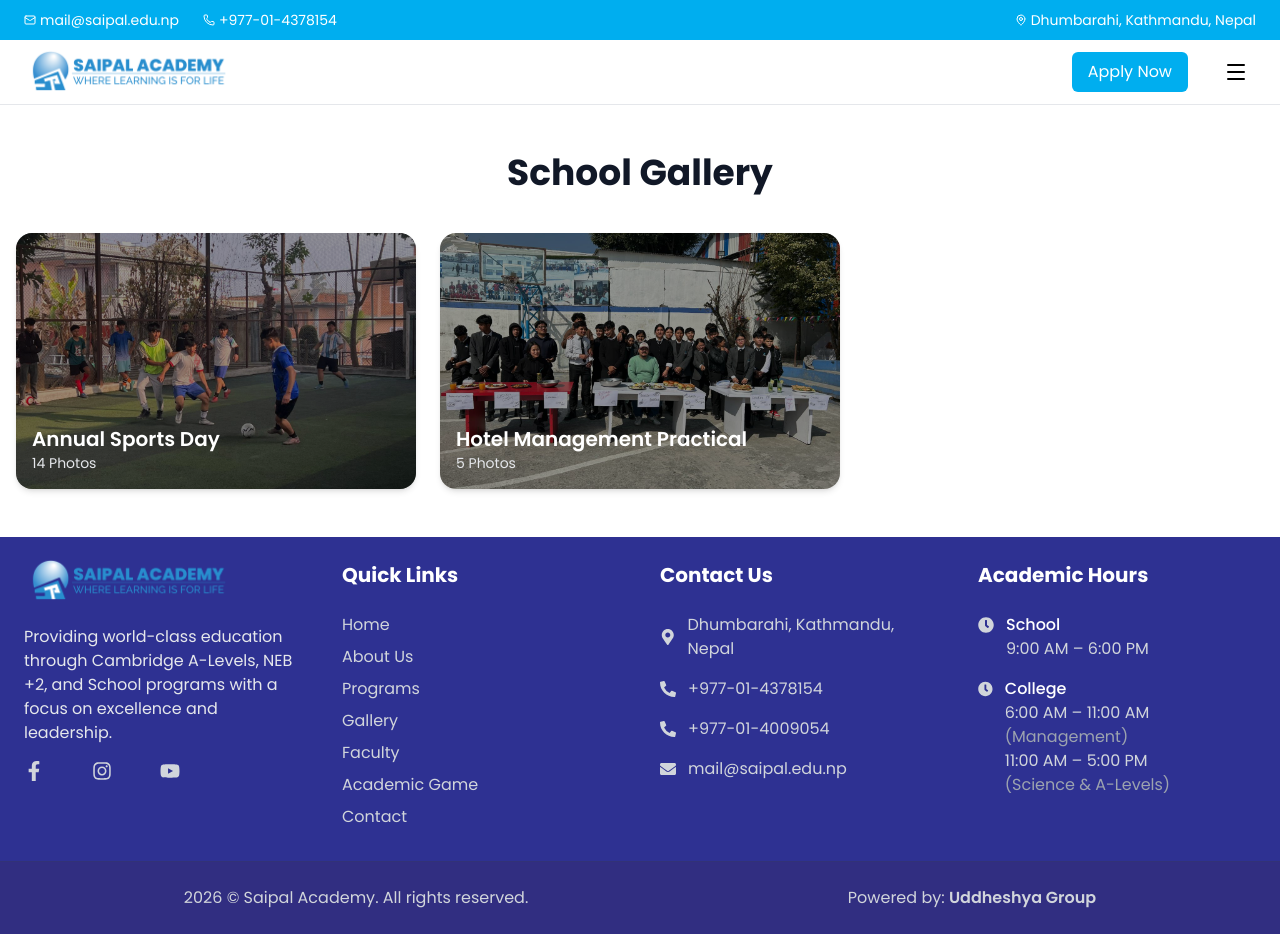
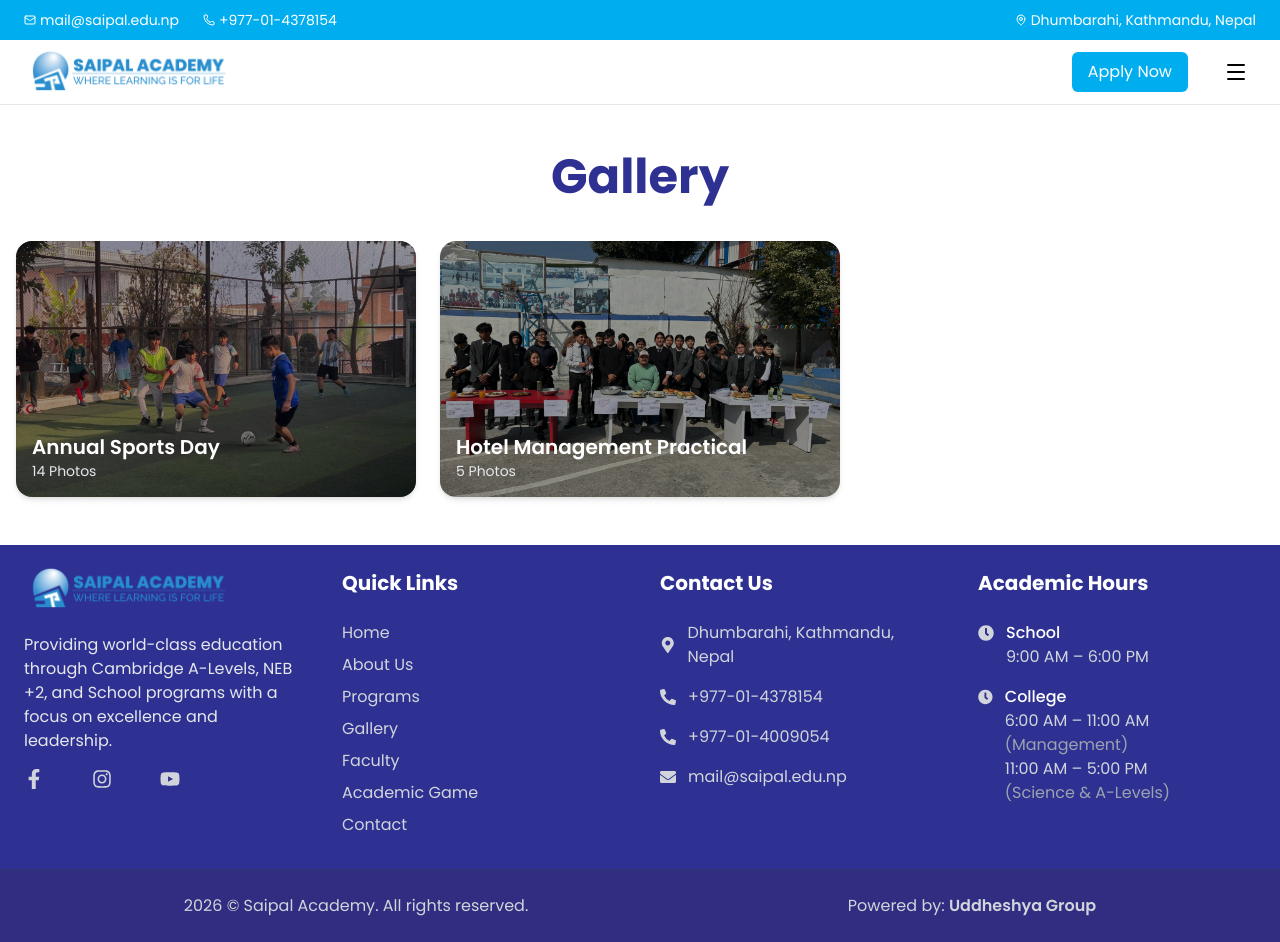
Before and after one commit to UddheshyaGroup/Saipal-Website, a React (Vite) app: page /gallery in a window 1280 px wide. Built offline with nearby package versions, Linux system fonts and the light colour scheme.

Commit message:
fix: fixed minor color change in gallery header

```diff
--- a/src/pages/Gallery.jsx
+++ b/src/pages/Gallery.jsx
@@ -142,8 +142,8 @@ export default function Gallery() {
 
   return (
     <main className="mx-auto max-w-7xl px-4 py-12">
-      <h1 className="mb-10 text-center text-4xl font-bold text-gray-900">
-        School Gallery
+      <h1 className="mb-10 text-center text-5xl font-bold text-primary">
+        Gallery
       </h1>
 
       {/* ---------------- ALBUM GRID ---------------- */}
```
